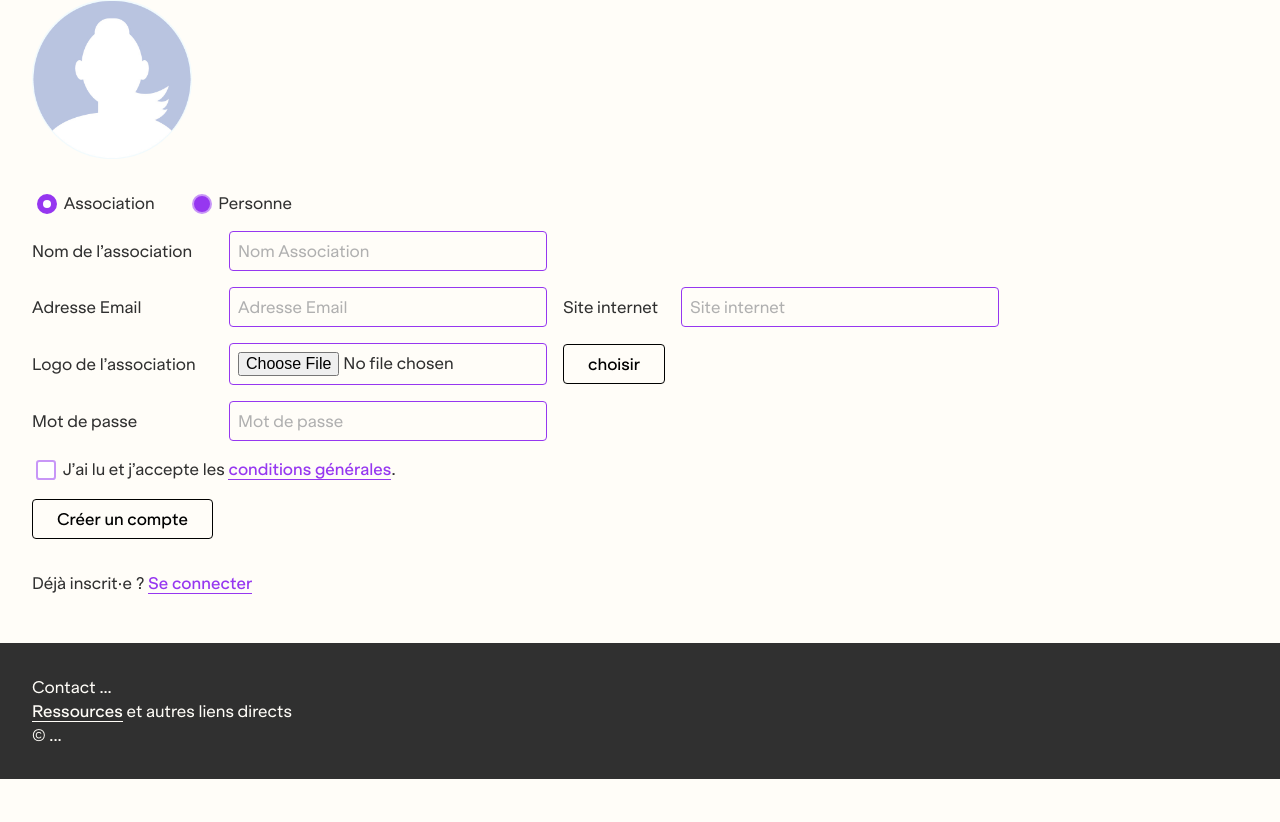
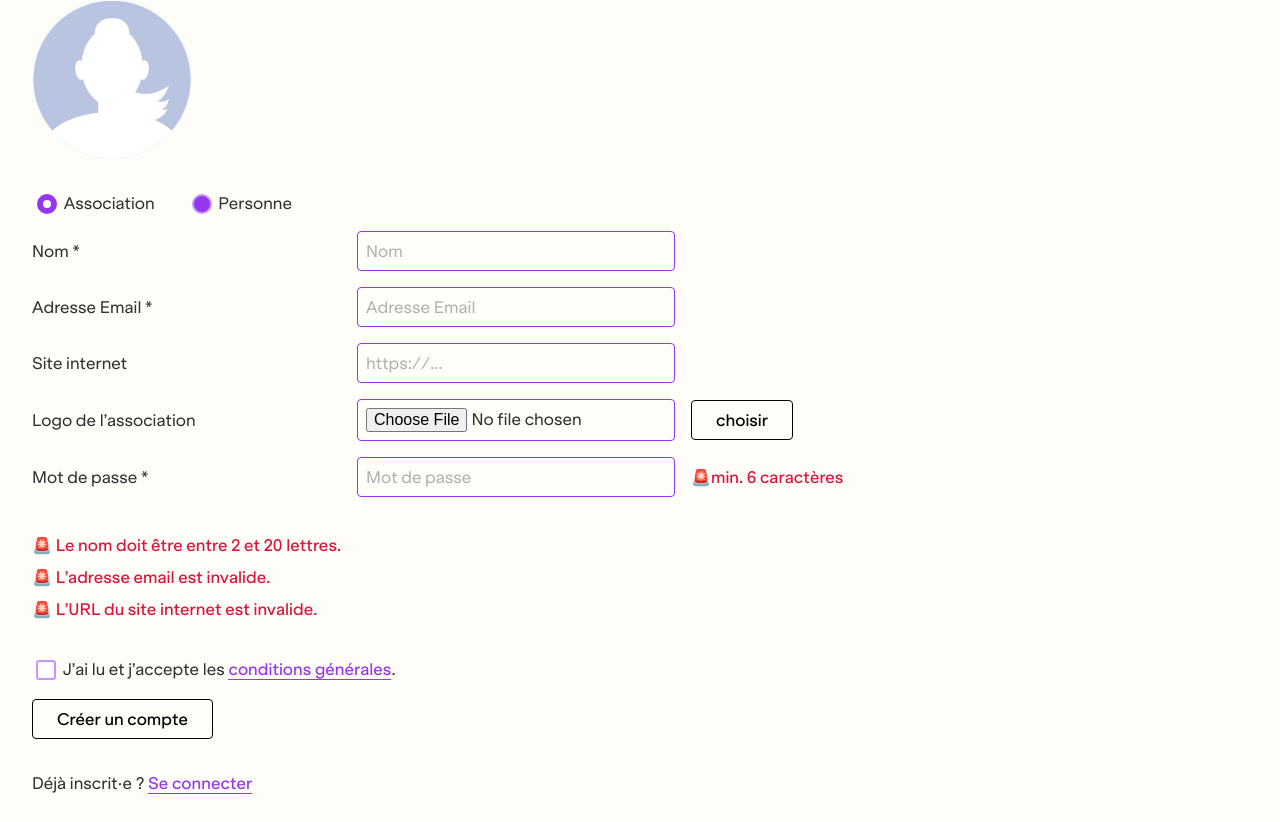
Before and after one commit to ROXBOZ/pvssy, a React (Create React App) app in the folder client/: page /creer-un-compte in a window 1280 px wide. Shown: the part 479-1301 px from the top of the page. Before the commit the page ends 1258 px from the top, so only its background shows below. Built offline with nearby package versions, Linux system fonts and the light colour scheme; no server answers.

Commit message:
error handling on login

```diff
--- a/client/src/components/Login.js
+++ b/client/src/components/Login.js
@@ -6,8 +6,6 @@ import { emailRegex } from "../utils/regexExpressions";
 function LoginForm() {
   const { login, handleInputChange, wrongPWMessage } = useContext(AuthContext);
   const { inputValue } = useContext(AuthContext);
-
-  console.log("wrongPWmessage :", wrongPWMessage);
 
   return (
     <div>
@@ -42,11 +40,17 @@ function LoginForm() {
             onChange={handleInputChange}
           />
         </div>
-
-        {wrongPWMessage && <p className="msg error">{wrongPWMessage}</p>}
+        <div className="user-password-error">
+          {wrongPWMessage && <p className="msg error">{wrongPWMessage}</p>}
+        </div>
 
         <div className="submit-button">
-          <button onClick={login}>Se connecter</button>
+          <button
+            onClick={login}
+            disabled={!emailRegex.test(inputValue.userEmail)}
+          >
+            Se connecter
+          </button>
         </div>
       </form>
 
--- a/client/src/components/Signup.js
+++ b/client/src/components/Signup.js
@@ -1,6 +1,7 @@
-import React from "react";
+import React, { useContext } from "react";
 import { Link, useNavigate } from "react-router-dom";
 import { useState } from "react";
+import { AuthContext } from "../contexts/authContext";
 
 const SignupForm = () => {
   const [selectedFile, setSelectedFile] = useState(null);
@@ -123,33 +124,20 @@ const SignupForm = () => {
           </span>
         </div>
         <div className="user-name-label flex-center">
-          {userType === "association" ? (
-            <label htmlFor="assoName">Nom de l’association</label>
-          ) : (
-            <label htmlFor="userName">Prénom</label>
-          )}
+          <label htmlFor="userName">Nom *</label>
         </div>
         <div className="user-name-input">
-          {userType === "association" ? (
           <input
             name="userName"
-              id="assoNameName"
-              type="text"
-              placeholder="Nom Association"
-              onChange={handleInputChange}
-            />
-          ) : (
-            <input
             id="userName"
             type="text"
-              placeholder="Prénom"
-              name="userName"
+            placeholder="Nom"
             onChange={handleInputChange}
+            required
           />
-          )}
         </div>
         <div className="user-email-label flex-center">
-          <label htmlFor="userEmail">Adresse Email</label>
+          <label htmlFor="userEmail">Adresse Email *</label>
         </div>
         <div className="user-email-input">
           <input
@@ -158,6 +146,7 @@ const SignupForm = () => {
             type="text"
             name="userEmail"
             onChange={handleInputChange}
+            required
           />
         </div>
         <div className="user-website-label flex-center">
@@ -168,14 +157,10 @@ const SignupForm = () => {
             name="userWebsite"
             id="userWebsite"
             type="text"
-            placeholder="Site internet"
+            placeholder="https://..."
             onChange={handleInputChange}
           />
         </div>
-
-        {/* <div className="user-email-requirements"> */}
-        {/* TODO */}
-        {/* </div> */}
         <div className="user-avatar-label flex-center">
           <label htmlFor="avatar">
             {userType === "association"
@@ -195,7 +180,7 @@ const SignupForm = () => {
           <button onClick={submitImg}>choisir</button>
         </div>
         <div className="user-password-label flex-center">
-          <label htmlFor="userPassword">Mot de passe</label>
+          <label htmlFor="userPassword">Mot de passe *</label>
         </div>
         <div className="user-password-input">
           <input
@@ -204,11 +189,17 @@ const SignupForm = () => {
             id="userPassword"
             name="userPassword"
             onChange={handleInputChange}
+            required
           />
         </div>
-        {/* <div className="user-password-requirements flex-center"> */}
-        {/* TODO */}
-        {/* </div> */}
+        <div className="user-password-error">
+          <p className="error msg">min. 6 caractères</p>
+        </div>
+        <ul className="error-list">
+          <li className="error msg">Le nom doit être entre 2 et 20 lettres.</li>
+          <li className="error msg">L’adresse email est invalide.</li>
+          <li className="error msg">L’URL du site internet est invalide.</li>
+        </ul>
         <div className="conditions-generales">
           <input
             className="form-check-input"
--- a/client/src/components/User/Profile.js
+++ b/client/src/components/User/Profile.js
@@ -9,14 +9,14 @@ const Profile = () => {
     <div>
       <UserDashboard userProfile={userProfile} />
 
-      <div style={{ display: "flex", gap: "1em" }}>
+      {/* <div style={{ display: "flex", gap: "1em" }}>
         <span className="msg success"> Succès</span>
         <span className="msg reminder"> Rappel</span>
         <span className="msg pending"> En attente</span>
         <span className="msg warning"> Attention</span>
         <span className="msg archived"> Archivé</span>
         <span className="msg error"> Erreur</span>
-      </div>
+      </div> */}
 
       <div className="tabbed-navigation">
         <NavLink to="ajouter">
--- a/client/src/contexts/authContext.js
+++ b/client/src/contexts/authContext.js
@@ -13,7 +13,7 @@ export const AuthContextProvider = (props) => {
   const [token, setToken] = useState(getToken());
   const [error, setError] = useState(null);
   const [loading, setLoading] = useState(false);
-  const [wrongPWmessage, setwrongPWMessage] = useState("");
+  const [wrongPWMessage, setWrongPWMessage] = useState("");
 
   const handleInputChange = (e) => {
     setInputValue({ ...inputValue, [e.target.name]: e.target.value });
@@ -48,11 +48,11 @@ export const AuthContextProvider = (props) => {
         setToken(result.token);
         await getProfile(result.token);
         redirectTo("/profile/ajouter");
+      } else {
+        setWrongPWMessage("Mauvais mot de passe");
       }
     } catch (error) {
       console.log("error", error);
-      setwrongPWMessage("Mauvais mot de passe");
-      console.log("coucou :");
     }
   };
 
@@ -118,7 +118,7 @@ export const AuthContextProvider = (props) => {
         isLoggedIn,
         user,
         token,
-        wrongPWmessage,
+        wrongPWMessage,
         setUser,
         setIsLoggedIn,
         logout,
--- a/client/src/styles/_forms.scss
+++ b/client/src/styles/_forms.scss
@@ -126,9 +126,10 @@ form {
     .user-name-input {
       grid-column: 2/3;
     }
-    .user-firstname-label {
-      grid-column: 3/4;
+    .user-website-label {
+      grid-column: 1/2;
     }
+
     .user-avatar-label,
     .user-password-label,
     .submit-button {
@@ -249,7 +250,8 @@ form {
   }
 }
 
-.user-email-requirements {
+.user-email-requirements,
+.user-password-error {
   grid-column: 3/4;
   display: flex;
   align-items: center;
--- a/client/src/styles/globals.css
+++ b/client/src/styles/globals.css
@@ -791,9 +791,9 @@ form.grid-form .user-name-input,
 form .form-section .user-name-input {
   grid-column: 2/3;
 }
-form.grid-form .user-firstname-label,
-form .form-section .user-firstname-label {
-  grid-column: 3/4;
+form.grid-form .user-website-label,
+form .form-section .user-website-label {
+  grid-column: 1/2;
 }
 form.grid-form .user-avatar-label,
 form.grid-form .user-password-label,
@@ -938,12 +938,14 @@ form .form-section .form-dropdown-suggestions li {
   align-items: center;
 }
 
-.user-email-requirements {
+.user-email-requirements,
+.user-password-error {
   grid-column: 3/4;
   display: flex;
   align-items: center;
 }
-.user-email-requirements .msg {
+.user-email-requirements .msg,
+.user-password-error .msg {
   display: flex;
   margin: 0;
 }
```
Also changed, not shown: 1 other file (tests, documents, lock files or other folders). Lines whose indentation alone changed are shown as unchanged.
